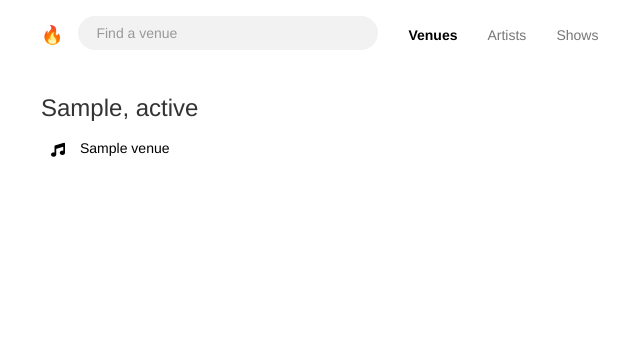
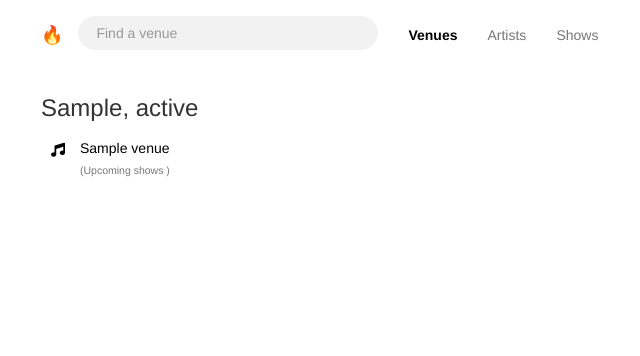
Before and after one commit to SamaAlmehmadi/Fyyur, a Flask app: page /venues in a window 1280 px wide. Shown: the top 356 px of the page, without its empty margins (29-669 px from the left). Run offline with Flask 2, Linux system fonts and the light colour scheme; tables that the repository leaves empty hold one stand-in row (values such as "Sample post"); some libraries are stand-ins or nearby versions.

Commit message:
Update venues.html
add "<h5> <small>(Upcoming shows )</small></h5>"

```diff
--- a/templates/pages/venues.html
+++ b/templates/pages/venues.html
@@ -10,6 +10,7 @@
 				<i class="fas fa-music"></i>
 				<div class="item">
 					<h5>{{ venue.name }}</h5>
+					  <h5> <small>(Upcoming shows )</small></h5>
 				</div>
 			</a>
 		</li>
```
